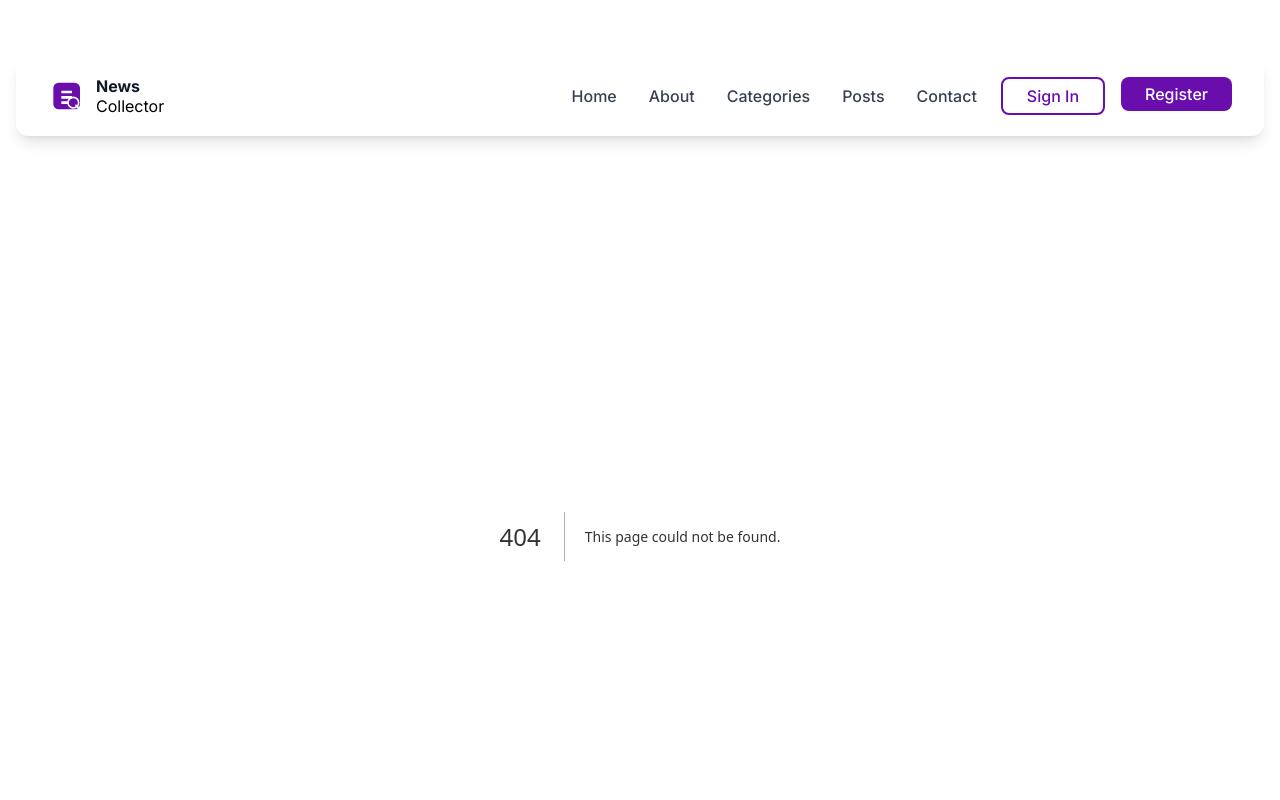
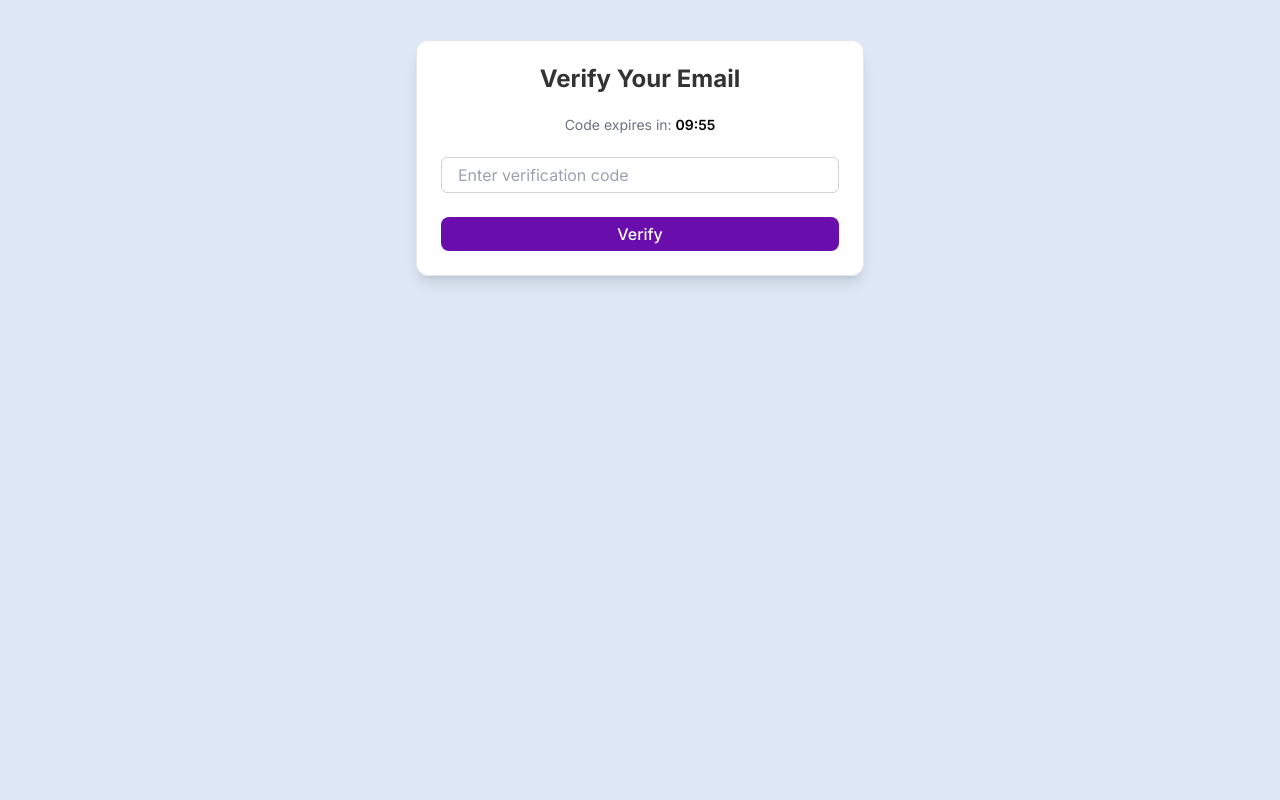
Before and after one commit to kishan-ghetiya/news-collector-fe, a Next.js app: page /verify-email in a window 1280 px wide. Before the commit this address had no page. Shown: the top 800 px of the page. Built offline with nearby package versions, Linux system fonts and the light colour scheme.

Commit message:
Changes related to verify-otp and some minor API integration issue fixed

```diff
--- a/src/app/layout.tsx
+++ b/src/app/layout.tsx
@@ -1,39 +1,26 @@
-"use client";
-
-import Header from "@/components/Header";
-import { usePathname } from "next/navigation";
 import { Inter } from "next/font/google";
 import "./globals.css";
-import { nonAuthRoutes } from "@/components/utills";
-import Footer from "@/components/Footer";
+import LayoutWrapper from "@/components/LayoutWrapper";
 
 const inter = Inter({
   subsets: ["latin"],
   variable: "--font-inter",
 });
 
+export const metadata = {
+  title: "Your App Title",
+  description: "Your App Description",
+};
+
 export default function RootLayout({
   children,
 }: {
   children: React.ReactNode;
 }) {
-  const pathname = usePathname();
-
   return (
     <html lang="en">
-      <head>
-        <link rel="preconnect" href="https://fonts.googleapis.com" />
-        <link
-          rel="preconnect"
-          href="https://fonts.gstatic.com"
-          crossOrigin="anonymous"
-        />
-      </head>
       <body className={inter.className}>
-        {!nonAuthRoutes.includes(pathname) && <Header />}
-        {children}
-        {!nonAuthRoutes.includes(pathname) && <Footer />}{" "}
-        {/* ✅ Show Footer only on authenticated pages */}
+        <LayoutWrapper>{children}</LayoutWrapper>
       </body>
     </html>
   );
--- a/src/app/lib/apiClient.ts
+++ b/src/app/lib/apiClient.ts
@@ -9,7 +9,7 @@ const apiClient = async <T>(
     } = {}
 ): Promise<T> => {
     const url = new URL(`${API_HOST}/${API_VERSION}/${endpoint}`);
-
+    console.log(url)
     if (options.params) {
         Object.entries(options.params).forEach(([key, value]) => {
             if (value != null) {
@@ -22,7 +22,8 @@ const apiClient = async <T>(
     const token =
         typeof window !== "undefined" ? localStorage.getItem("token") : null;
 
-  if (token) {
+
+    if (!!token) {
         headers.append("Authorization", `Bearer ${token}`);
     }
 
@@ -35,7 +36,7 @@ const apiClient = async <T>(
         headers,
         body: options.body ? JSON.stringify(options.body) : null,
     });
-
+    console.log(response)
     if (!response.ok) {
         const errorData = await response.json();
         throw new Error(errorData.message || "API request failed");
--- a/src/app/services/authService.ts
+++ b/src/app/services/authService.ts
@@ -6,6 +6,7 @@ export const authService = {
         apiClient<AuthResponse>("auth/register", {
             method: "POST",
             body: data,
+
         }),
 
     login: (data: LoginPayload) =>
--- /dev/null
+++ b/src/app/verify-email/page.tsx
@@ -0,0 +1,113 @@
+"use client";
+
+import { authService } from "@/app/services";
+import { useRouter, useSearchParams } from "next/navigation";
+import React, { useEffect, useState } from "react";
+import Button from "@/components/ui/Button";
+
+const VerifyEmailPage: React.FC = () => {
+  const router = useRouter();
+  const searchParams = useSearchParams();
+
+  const userId = searchParams.get("userId") || "";
+  const [verificationCode, setVerificationCode] = useState("");
+  const [isVerifying, setIsVerifying] = useState(false);
+  const [error, setError] = useState<string | null>(null);
+  const [success, setSuccess] = useState(false);
+  const [timeLeft, setTimeLeft] = useState<number | null>(null);
+
+  useEffect(() => {
+    const expiryParam = searchParams.get("verificationCodeExpiry");
+
+    let expiryTime: number;
+    if (expiryParam) {
+      expiryTime = new Date(expiryParam).getTime();
+    } else {
+      // fallback: 10 mins from now
+      expiryTime = Date.now() + 10 * 60 * 1000;
+    }
+
+    const interval = setInterval(() => {
+      const now = Date.now();
+      const secondsLeft = Math.max(0, Math.floor((expiryTime - now) / 1000));
+      setTimeLeft(secondsLeft);
+
+      if (secondsLeft === 0) {
+        clearInterval(interval);
+        setError("Verification code has expired.");
+      }
+    }, 1000);
+
+    return () => clearInterval(interval);
+  }, [searchParams]);
+
+  const handleVerify = async () => {
+    setIsVerifying(true);
+    setError(null);
+
+    try {
+      await authService.verifyEmail(userId, verificationCode);
+      setSuccess(true);
+    } catch (err: any) {
+      setError(err?.message || "Verification failed.");
+    } finally {
+      setIsVerifying(false);
+    }
+  };
+
+  const formatTime = (seconds: number) => {
+    const m = Math.floor(seconds / 60)
+      .toString()
+      .padStart(2, "0");
+    const s = (seconds % 60).toString().padStart(2, "0");
+    return `${m}:${s}`;
+  };
+
+  return (
+    <div className="max-w-md mx-auto mt-10 space-y-6 p-6 border rounded-xl shadow-lg bg-white">
+      <h1 className="text-xl font-bold text-center">Verify Your Email</h1>
+
+      {timeLeft !== null && !success && (
+        <p className="text-sm text-gray-500 text-center">
+          Code expires in:{" "}
+          <span className="font-semibold text-black">
+            {formatTime(timeLeft)}
+          </span>
+        </p>
+      )}
+
+      <input
+        type="text"
+        placeholder="Enter verification code"
+        value={verificationCode}
+        onChange={(e) => setVerificationCode(e.target.value)}
+        className="w-full px-4 py-2 border border-gray-300 rounded-md focus:ring-2 focus:ring-purple focus:outline-none"
+        disabled={success || timeLeft === 0}
+      />
+
+      {error && <p className="text-danger text-sm text-center">{error}</p>}
+
+      {success ? (
+        <p className="text-success text-sm text-center">
+          Email verified!{" "}
+          <span
+            onClick={() => router.push("/login")}
+            className="underline text-purple-600 cursor-pointer"
+          >
+            Click here to login.
+          </span>
+        </p>
+      ) : (
+        <Button
+          onClick={handleVerify}
+          disabled={isVerifying || !verificationCode || timeLeft === 0}
+          className="w-full"
+        >
+          {isVerifying ? "Verifying..." : "Verify"}
+        </Button>
+      )}
+    </div>
+  );
+};
+
+export default VerifyEmailPage;
--- /dev/null
+++ b/src/components/LayoutWrapper.tsx
@@ -0,0 +1,23 @@
+"use client";
+
+import { usePathname } from "next/navigation";
+import Header from "@/components/Header";
+import Footer from "@/components/Footer";
+import { nonAuthRoutes } from "@/components/utills";
+
+export default function LayoutWrapper({
+  children,
+}: {
+  children: React.ReactNode;
+}) {
+  const pathname = usePathname();
+  const showLayout = !nonAuthRoutes.includes(pathname);
+
+  return (
+    <>
+      {showLayout && <Header />}
+      {children}
+      {showLayout && <Footer />}
+    </>
+  );
+}
--- a/src/components/forms/AuthForm.tsx
+++ b/src/components/forms/AuthForm.tsx
@@ -1,12 +1,12 @@
 "use client";
+import { authService } from "@/app/services";
+import { LoginPayload, RegisterPayload } from "@/types/auth";
+import { joiResolver } from "@hookform/resolvers/joi";
+import Joi from "joi";
+import { useRouter } from "next/navigation";
 import React, { useState } from "react";
 import { useForm } from "react-hook-form";
-import Joi from "joi";
-import { joiResolver } from "@hookform/resolvers/joi";
 import Button from "../ui/Button";
-import { useRouter } from "next/navigation";
-import { AuthResponse, LoginPayload, RegisterPayload } from "@/types/auth";
-import { authService } from "@/app/services";
 
 interface AuthFormProps {
   type: "login" | "register";
@@ -47,10 +47,13 @@ const AuthForm: React.FC<AuthFormProps> = ({ type = "login" }) => {
   });
 
   const handleAuthSuccess = (data: any) => {
-    console.log(data);
-    localStorage.setItem("accessToken", data.token);
-    localStorage.setItem("refreshToken", data.refreshToken);
-    router.push("/");
+    if (type === "register") {
+      router.push(
+        `/verify-email?userId=${data.user.id}&verificationCode=${data.user.verificationCode}`
+      );
+    } else {
+      router.push("/");
+    }
   };
 
   const onSubmit = async (formData: FormData) => {
@@ -62,15 +65,12 @@ const AuthForm: React.FC<AuthFormProps> = ({ type = "login" }) => {
         const { data } = await authService.login(formData);
         handleAuthSuccess(data);
       } else {
-        const { data } = await authService.register(
-          formData as RegisterPayload
-        );
+        const data = await authService.register(formData as RegisterPayload);
+        console.log(data);
         handleAuthSuccess(data);
       }
     } catch (error: any) {
-      setApiError(
-        error.response?.data?.message || "An unexpected error occurred"
-      );
+      setApiError(error?.message || "An unexpected error occurred");
     } finally {
       setIsLoading(false);
     }
--- a/src/components/utills.ts
+++ b/src/components/utills.ts
@@ -1 +1 @@
-export const nonAuthRoutes = ["/register", "/login"];
+export const nonAuthRoutes = ["/register", "/login", "/verify-email"];
```
Also changed, not shown: 1 other file (tests, documents, lock files or other folders). Lines whose indentation alone changed are shown as unchanged.
